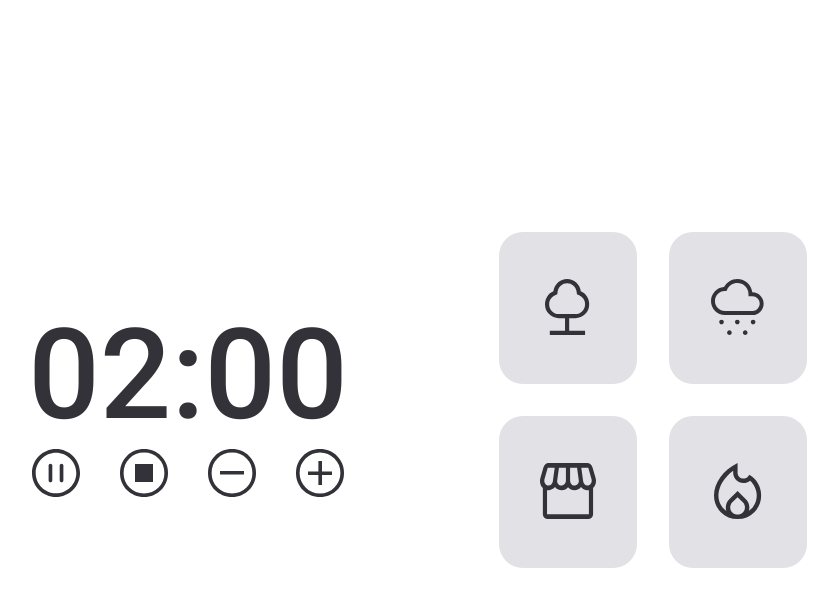
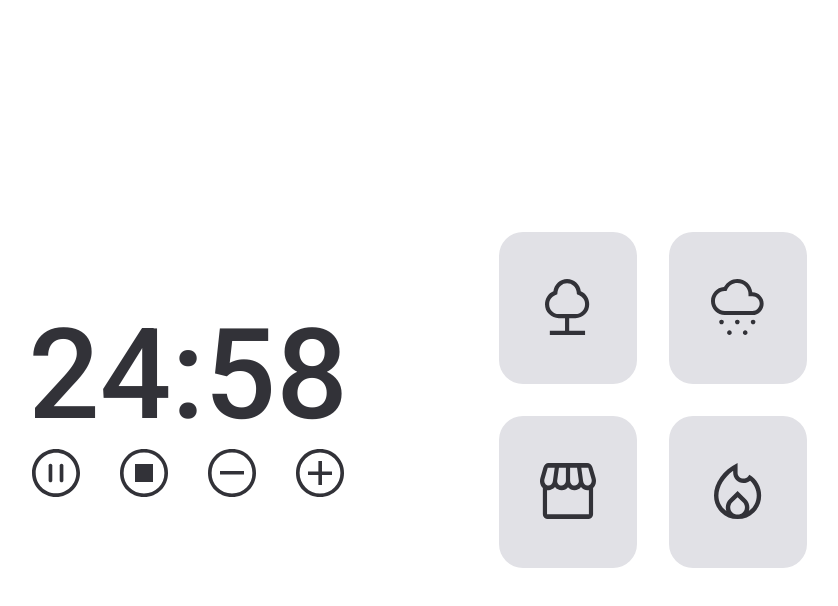
Before and after one commit to rildojunior/focus-timer2.0, a plain HTML site: page index.html in a window 1280 px wide. Both pictures are taken after a click on the button 279 px from the left and 474 px from the top of the page. Shown: the whole page, without its empty margins (223-1061 px from the left). Drawn offline with Linux system fonts and the light colour scheme.

Commit message:
minutes and seconds fix

```diff
--- a/index.html
+++ b/index.html
@@ -17,7 +17,7 @@
   <body>
     <div id="timer-box">
       <div id="timer">
-        <span class="minutes">03</span>:<span class="seconds">00</span>
+        <span class="minutes">25</span>:<span class="seconds">00</span>
       </div>
 
       <div id="controls">
--- a/js/index.js
+++ b/js/index.js
@@ -47,7 +47,7 @@ function countdown() {
     }
 
     if (seconds <= 0) {
-      seconds = 2
+      seconds = 60
       --minutes
     }
 
```
